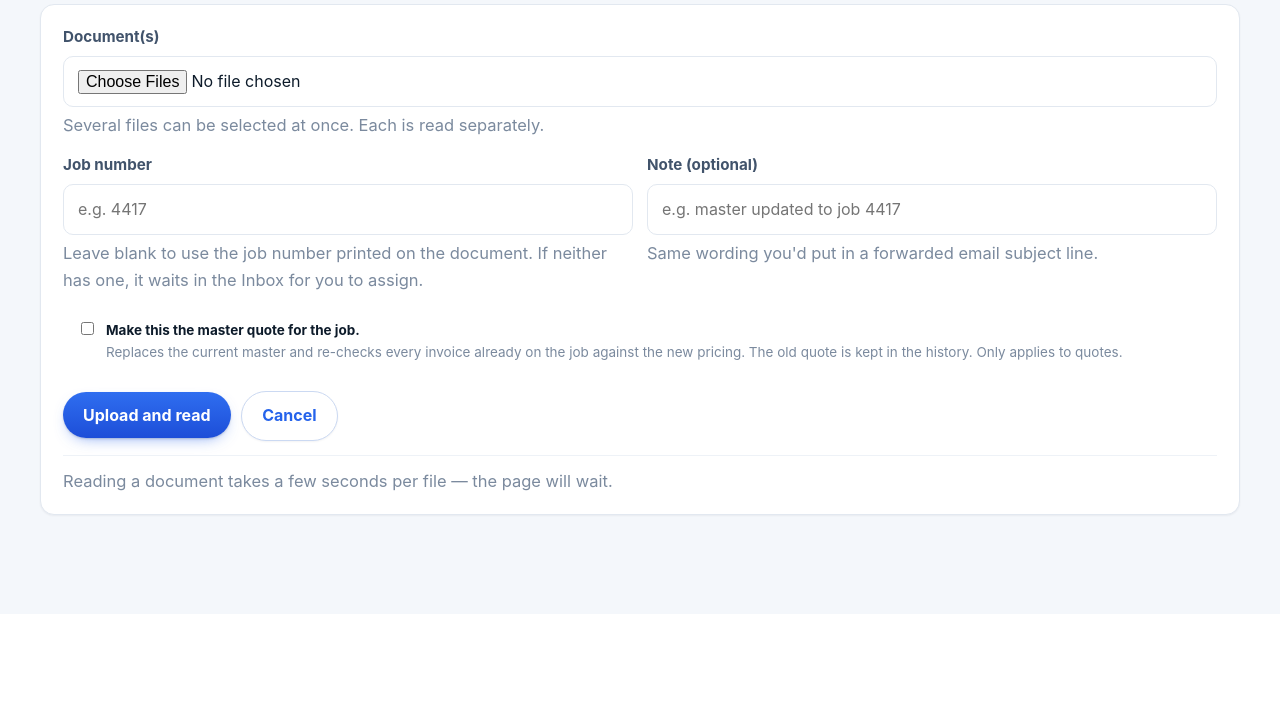
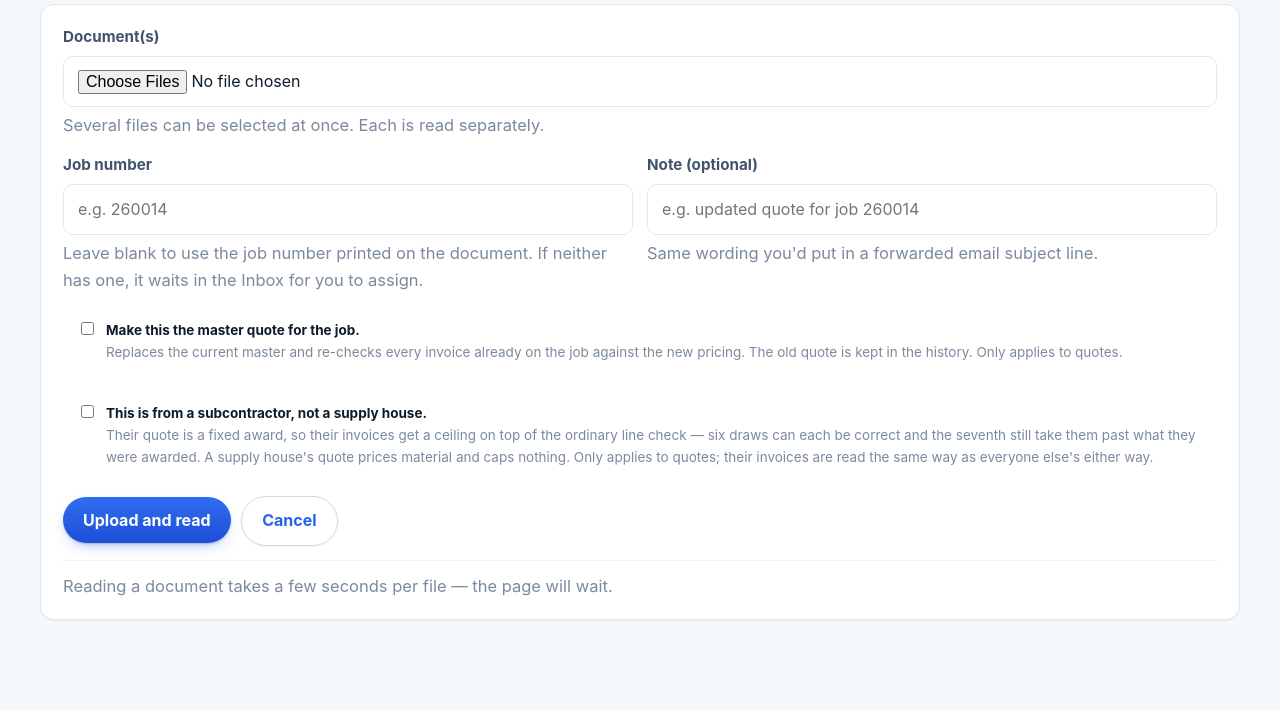
Before and after one commit to 12zack9ai/ADDvent-Finance, a FastAPI app: page /upload in a window 1280 px wide. Shown: the part 186-896 px from the top of the page. Before the commit the page ends 703 px from the top, so only its background shows below. Run offline with FastAPI, Linux system fonts and the light colour scheme; data that the repository does not hold is empty.

Commit message:
The subcontractor department files its own contracts
Zack: "The subcontractor invoicing department will. That should be set up
same way as vendor invoicing. Subcontractor quote is attached to a job
number."

So it is the same door, not a different one. Subs page -> Upload -> the
sub's contract against its job number, read by the same reader, filed as
the same kind of row, priced against by the same matcher. The only thing
the subcontractor lane adds is the one fact nobody can read off the page:
this vendor's quote is a fixed award, not a price list.

That replaces what came out yesterday. Classifying a quote after the fact
on the job page was both in the wrong department and the wrong moment -
it asked somebody reading vendor invoices to answer a question about a
document they were not looking at. Now it is answered by whoever files
it, at the moment they file it, in the department that owns it.

  * /upload carries an is_subcontract flag through ingest to create_quote
  * /upload?sub=1 arrives with it ticked and says so in the heading
  * the Subs page has its own Upload button, and its empty state now
    tells you how a contract gets there instead of pointing at a button
    that no longer exists

A sub's invoice needs no flag and never did: it goes through the ordinary
pipeline, and the ceiling applies because their contract is on the job.

Also fixed two placeholders still teaching a four-digit job number. Ours
are six, first two the year.

Co-Authored-By: Claude Opus 5 <noreply@anthropic.com>
Claude-Session: https://claude.ai/code/session_01DgKCvEE1MtEymFtdsb1KyC

```diff
--- a/app/main.py
+++ b/app/main.py
@@ -558,6 +558,9 @@ def upload_form(request: Request, session: Session = Depends(get_session)):
         request, session,
         job=request.query_params.get("job", ""),
         force_master=request.query_params.get("master") == "1",
+        # Arrived from the subcontractor department, which is what says a
+        # quote landing here is a contract rather than a price list.
+        is_subcontract=request.query_params.get("sub") == "1",
     ))
 
 
@@ -567,6 +570,7 @@ async def upload_submit(
     job_number: str = Form(""),
     note: str = Form(""),
     force_master: str = Form(""),
+    is_subcontract: str = Form(""),
     session: Session = Depends(get_session),
 ):
     oks: list[str] = []
@@ -587,6 +591,7 @@ async def upload_submit(
                 source="upload", note=note,
                 job_number_override=job_number,
                 force_master=bool(force_master),
+                is_subcontract=bool(is_subcontract),
             )
             session.commit()
 
--- a/app/services.py
+++ b/app/services.py
@@ -144,6 +144,7 @@ def create_quote(
     make_master: bool,
     reason: str = "",
     replaces: bool = False,
+    is_subcontract: bool = False,
 ) -> Quote:
     payload = result.payload
     quote = Quote(
@@ -160,6 +161,7 @@ def create_quote(
         tax=to_decimal(payload.get("tax")),
         freight=to_decimal(payload.get("freight")),
         total=to_decimal(payload.get("total")),
+        is_subcontract=is_subcontract,
     )
     session.add(quote)
     session.flush()
@@ -552,6 +554,7 @@ def ingest_file(
     message_id: str = "",
     job_number_override: str = "",
     force_master: bool = False,
+    is_subcontract: bool = False,
 ) -> Document:
     """Ingest one document end to end. Returns the Document with status set."""
     stored, digest = store_upload(src_path, filename)
@@ -658,6 +661,10 @@ def ingest_file(
             session, job, document, result,
             make_master=make_master, reason=reason,
             replaces=force_master or directive.is_master_update,
+            # Set by the department the document came in through, not read off
+            # the page: a subcontract and a material quote look alike, and the
+            # person filing it is the one who knows which they are holding.
+            is_subcontract=is_subcontract,
         )
         recompare_job(session, job)
         document.status = ST_READY
--- a/app/templates/inbox.html
+++ b/app/templates/inbox.html
@@ -47,7 +47,7 @@
         <div>
           <label class="fld" for="job-{{ doc.id }}">Job number</label>
           <input type="text" id="job-{{ doc.id }}" name="job_number" required
-                 placeholder="4417" style="width:130px" autocomplete="off">
+                 placeholder="260014" style="width:130px" autocomplete="off">
         </div>
         <button class="btn" type="submit">File it</button>
       </form>
--- a/app/templates/upload.html
+++ b/app/templates/upload.html
@@ -4,10 +4,15 @@
 {% block content %}
 <div class="pagehead">
   <div>
-    <h1>Upload a quote or invoice</h1>
+    <h1>{% if is_subcontract %}Upload a subcontract or a sub's invoice
+        {% else %}Upload a quote or invoice{% endif %}</h1>
     <p class="sub">
       PDF, PNG, or JPG. The system works out whether it's a quote or an invoice,
       reads the line items, and files it under the job number.
+      {% if is_subcontract %}
+        A subcontractor's invoice is read exactly like a supplier's — this page
+        only adds that their quote is a <strong>contract</strong>.
+      {% endif %}
     </p>
   </div>
 </div>
@@ -25,7 +30,7 @@
     <div>
       <label class="fld" for="job_number">Job number</label>
       <input type="text" id="job_number" name="job_number" value="{{ job or '' }}"
-             placeholder="e.g. 4417" autocomplete="off">
+             placeholder="e.g. 260014" autocomplete="off">
       <div class="muted" style="margin-top:5px">
         Leave blank to use the job number printed on the document. If neither has one,
         it waits in the Inbox for you to assign.
@@ -33,7 +38,7 @@
     </div>
     <div>
       <label class="fld" for="note">Note (optional)</label>
-      <input type="text" id="note" name="note" placeholder="e.g. master updated to job 4417"
+      <input type="text" id="note" name="note" placeholder="e.g. updated quote for job 260014"
              autocomplete="off">
       <div class="muted" style="margin-top:5px">
         Same wording you'd put in a forwarded email subject line.
@@ -56,6 +61,23 @@
     </label>
   </div>
 
+  <div style="background:var(--accent-soft);border-radius:5px;padding:12px 14px;margin-bottom:16px">
+    <label style="display:flex;gap:9px;align-items:flex-start;cursor:pointer;font-size:13.5px">
+      <input type="checkbox" name="is_subcontract" value="1"
+             {% if is_subcontract %}checked{% endif %} style="width:auto;margin-top:2px">
+      <span>
+        <strong>This is from a subcontractor, not a supply house.</strong>
+        <span class="muted" style="display:block">
+          Their quote is a fixed award, so their invoices get a ceiling on top
+          of the ordinary line check — six draws can each be correct and the
+          seventh still take them past what they were awarded. A supply house's
+          quote prices material and caps nothing. Only applies to quotes; their
+          invoices are read the same way as everyone else's either way.
+        </span>
+      </span>
+    </label>
+  </div>
+
   <button class="btn" type="submit">Upload and read</button>
   <a class="btn ghost" href="/" style="margin-left:6px">Cancel</a>
 
```
Also changed, not shown: app/templates/sub_invoices.html (+8 -4 lines), tests/test_upload_flow.py (+35 -0 lines).
